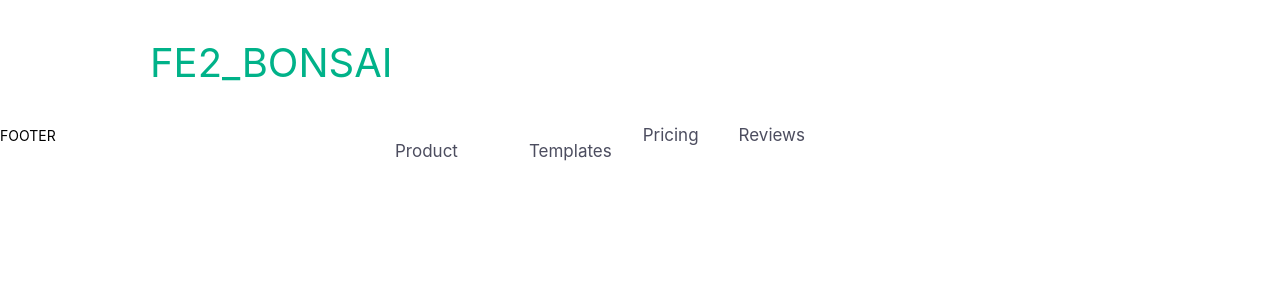
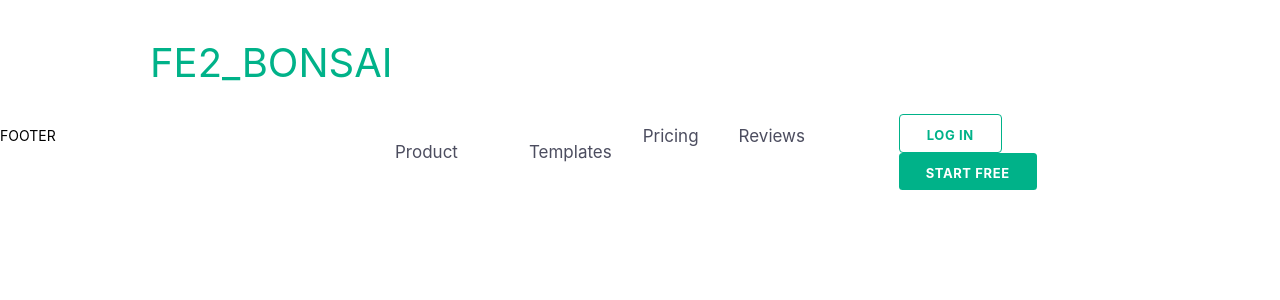
Before and after one commit to NicoH22/FE2_Bonsai, a Next.js app: page / in a window 1280 px wide. Shown: the top 300 px of the page. Built offline with nearby package versions, Linux system fonts and the light colour scheme; a small style sheet from the web is missing.

Commit message:
fixed navbar issues

```diff
--- a/components/layouts/navbar/Navbar.js
+++ b/components/layouts/navbar/Navbar.js
@@ -447,25 +447,25 @@ export default function Navbar() {
                     </div>
                   </div>
                 </div>
-                <a className="maxlg:mr-0 maxlg:py-[16px] maxlg:border-b maxlg:border-b-solid maxlg:border-b-[#c3c3c3] flex mr-[40px] justify-between justify-between text-[#4c4d5f] text-[17px] leading-[22px] bg-transparent text-[#00b289] no-underline cursor-pointer">
+                <a className="maxlg:mr-0 maxlg:py-[16px] maxlg:border-b maxlg:border-b-solid maxlg:border-b-[#c3c3c3] flex mr-[40px] justify-between text-[#4c4d5f] text-[17px] leading-[22px] bg-transparent text-[#00b289] no-underline cursor-pointer">
                   Pricing
                 </a>
-                <a className="maxlg:mr-0 maxlg:py-[16px] maxlg:border maxlg:border-solid maxlg:border-[#c3c3c3] hidden flex mr-[40px] justify-between justify-between text-[#4c4d5f] text-[17px] leading-[22px] bg-transparent text-[#00b289] no-underline cursor-pointer">
+                <a className="maxlg:mr-0 maxlg:py-[16px] maxlg:border maxlg:border-solid maxlg:border-[#c3c3c3] hidden flex mr-[40px] justify-between text-[#4c4d5f] text-[17px] leading-[22px] bg-transparent text-[#00b289] no-underline cursor-pointer">
                   Resource Hub
                 </a>
-                <a className="maxlg:mr-0 maxlg:py-[16px] maxlg:border-b maxlg:border-b-solid maxlg:border-b-[#c3c3c3] flex mr-[40px] justify-between justify-between text-[#4c4d5f] text-[17px] leading-[22px] bg-transparent no-underline cursor-pointer">
+                <a className="maxlg:mr-0 maxlg:py-[16px] maxlg:border-b maxlg:border-b-solid maxlg:border-b-[#c3c3c3] flex mr-[40px] justify-between text-[#4c4d5f] text-[17px] leading-[22px] bg-transparent no-underline cursor-pointer">
                   Reviews
                 </a>
-                <a className="maxlg:mb-[48px] maxlg:mr-0 maxlg:py-[16px] maxlg:border maxlg:border-solid maxlg:border-[#c3c3c3] hidden flex mr-[40px] justify-between justify-between text-[#4c4d5f] text-[17px] leading-[22px] bg-transparent text-[#00b289] no-underline cursor-pointer">
+                <a className="maxlg:mb-[48px] maxlg:mr-0 maxlg:py-[16px] maxlg:border maxlg:border-solid maxlg:border-[#c3c3c3] hidden flex mr-[40px] justify-between text-[#4c4d5f] text-[17px] leading-[22px] bg-transparent text-[#00b289] no-underline cursor-pointer">
                   Company
                 </a>
                 <img />
               </div>
               <div className="maxlg:mt-[20px] maxlg:flex-col">
-                <a className="px-[22px] border border-solid border-[#00b289] bg-transparent text-[#00b289] !bg-scroll maxxs:block maxxs:w-auto maxlg:w-full maxlg:mb-[20px] maxlg:ml-0 maxlg:py-[13px] ml-[17px] pt-[12px] px-[27px] pb-[9px] border border-solid border-[#00b289] rounded bg-[#00b289] text-[#fff] text-[13px] leading-[16px] font-bold text-center tracking-[.6px] uppercase inline-block py-[9px] px-[15px] bg-[#3898ec] text-[#fff] border-0 cursor-pointer rounded-none bg-transparent text-[#00b289] no-underline cursor-pointer">
+                <a className="px-[22px] hover:bg-[#00b289] hover:text-[#fff] bg-transparent text-[#00b289] !bg-scroll maxxs:block maxxs:w-auto maxlg:w-full maxlg:mb-[20px] maxlg:ml-0 maxlg:py-[13px] ml-[17px] pt-[12px] px-[27px] pb-[9px] border border-solid border-[#00b289] rounded-[4px] text-[13px] leading-[16px] font-bold text-center tracking-[.6px] uppercase inline-block py-[9px] px-[15px] no-underline cursor-pointer">
                   Log In
                 </a>
-                <a className="maxxs:block maxxs:w-auto maxlg:w-full maxlg:mb-[20px] maxlg:ml-0 maxlg:my-[13px] ml-[17px] pt-[12px] px-[27px] pb-[9px] border border-solid border-[#00b289] rounded bg-[#00b289] text-[#fff] text-[13px] leading-[16px] font-bold text-center tracking-[.6px] uppercase inline-block py-[9px] px-[15px] bg-[#3898ec] text-[#fff] border-0 cursor-pointer rounded-none bg-transparent text-[#00b289] no-underline cursor-pointer">
+                <a className="maxxs:block hover:bg-[#00a37e] maxxs:w-auto maxlg:w-full maxlg:mb-[20px] maxlg:ml-0 maxlg:py-[13px] ml-[17px] pt-[12px] px-[27px] pb-[9px] border border-solid border-[#00b289] rounded bg-[#00b289] text-[#fff] text-[13px] leading-[16px] font-bold text-center tracking-[.6px] uppercase inline-block text-[#fff] border-0 cursor-pointer text-[#00b289] no-underline cursor-pointer">
                   start free
                 </a>
               </div>
```
